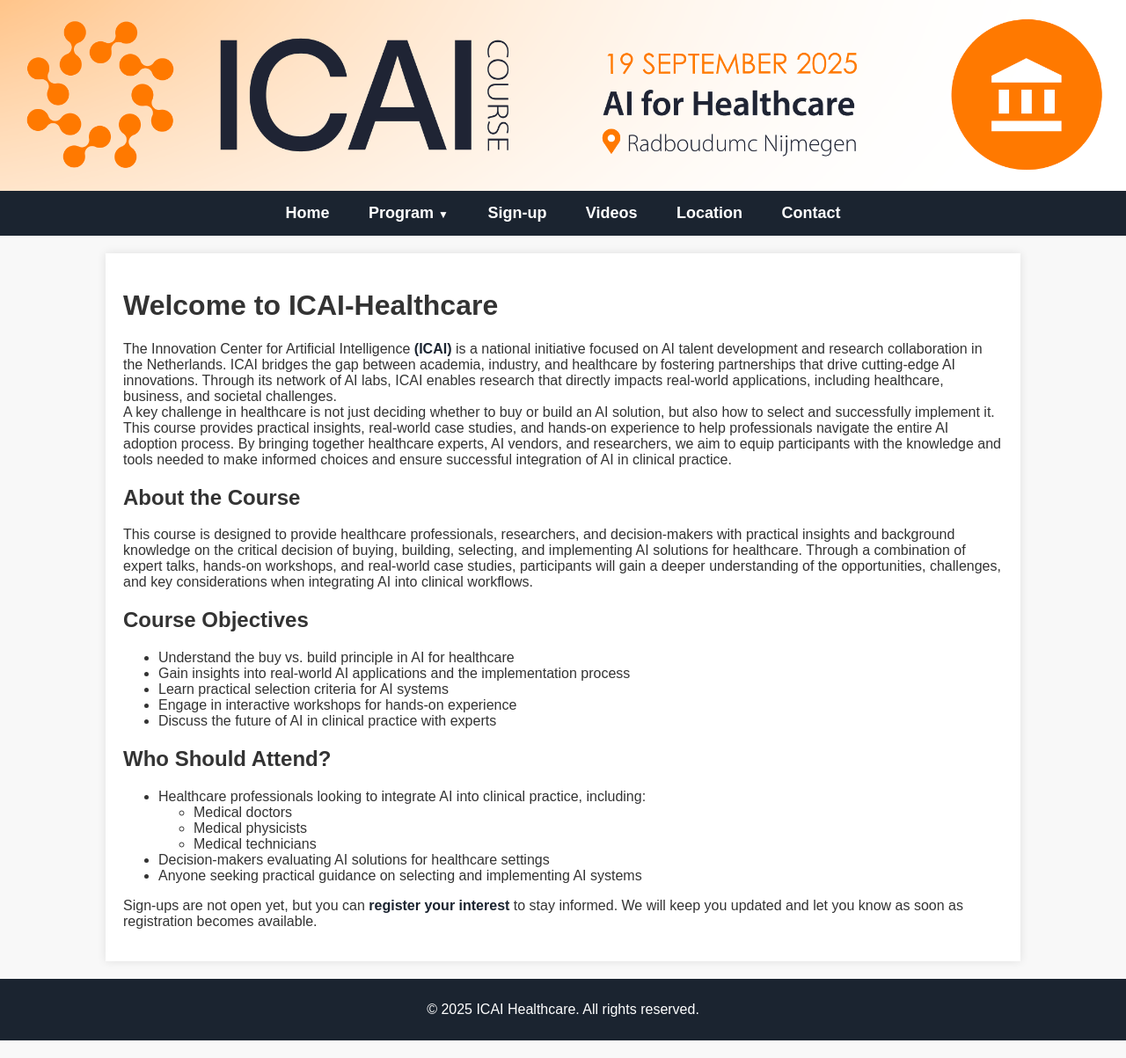
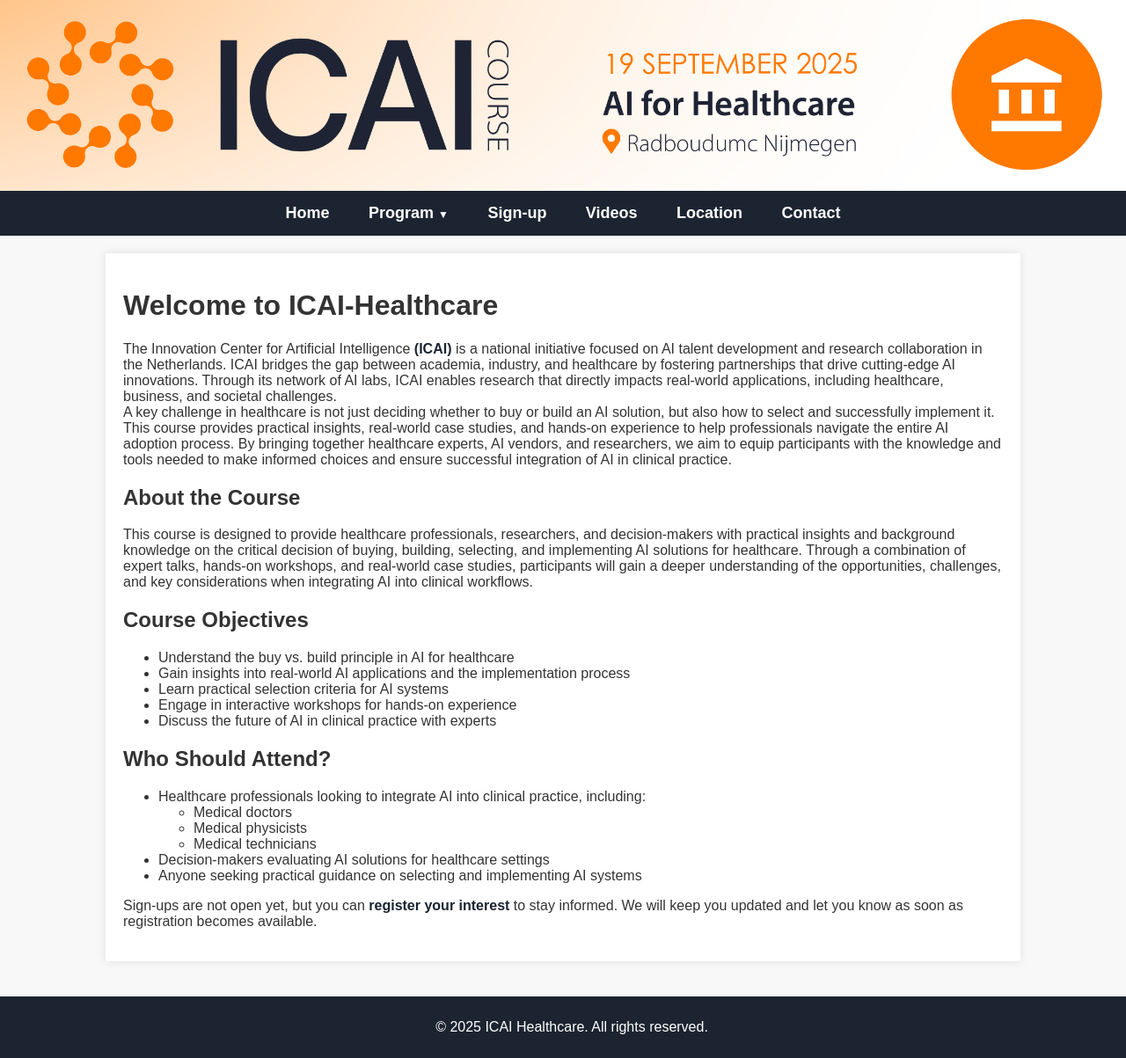
Before and after one commit to marliebesouw/marliebesouw.github.io, a Jekyll site: the page built from index.md, in a window 1280 px wide. Shown: the whole page at 88% size. Built offline with Jekyll 4.4.1, drawn with Linux system fonts in a browser that asks for light colours.

Commit message:
changed footer style

```diff
--- a/assets/css/style.css
+++ b/assets/css/style.css
@@ -6,6 +6,9 @@
     padding: 0;
     background-color: #F8F8F8;
     color: #333;
+    height: 100%;
+    display: flex;
+    flex-direction: column;
 }
 
 /* HERO HEADER */
@@ -148,6 +151,7 @@
     color: white;
     padding: 10px;
     margin-top: 20px;
+    width: 100%;
 }
 
 /* Responsive Design */
```
